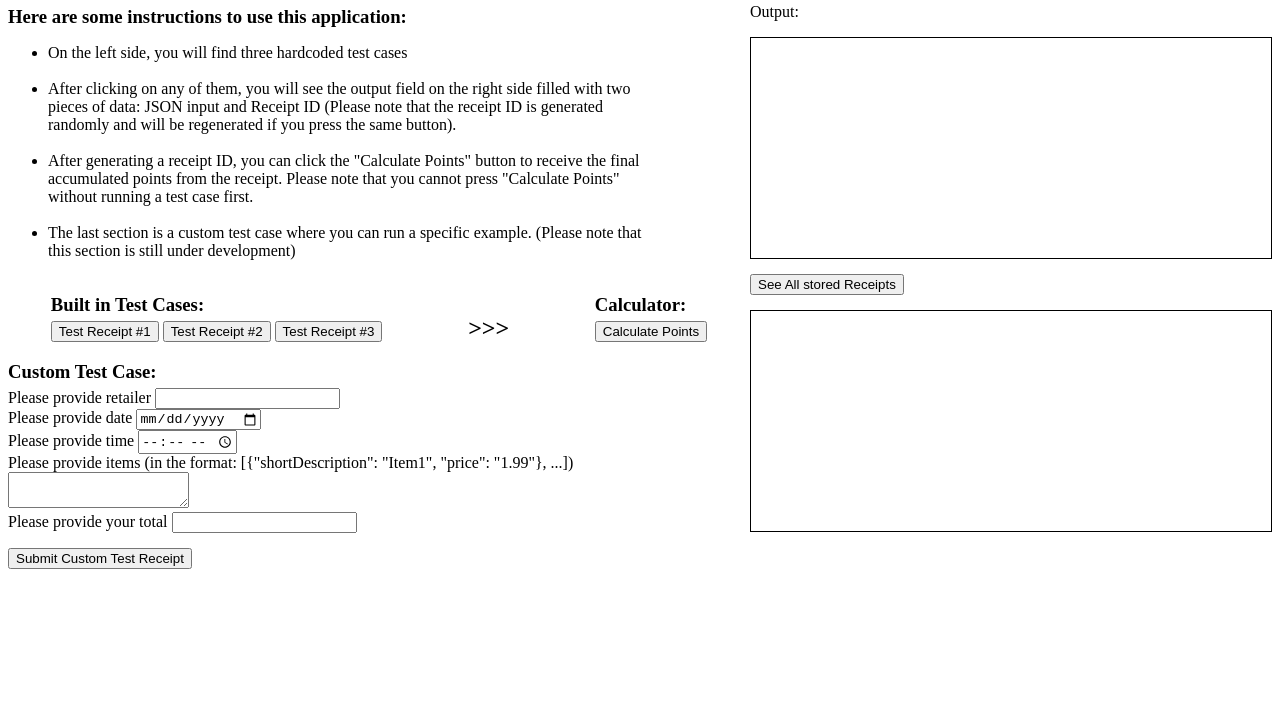
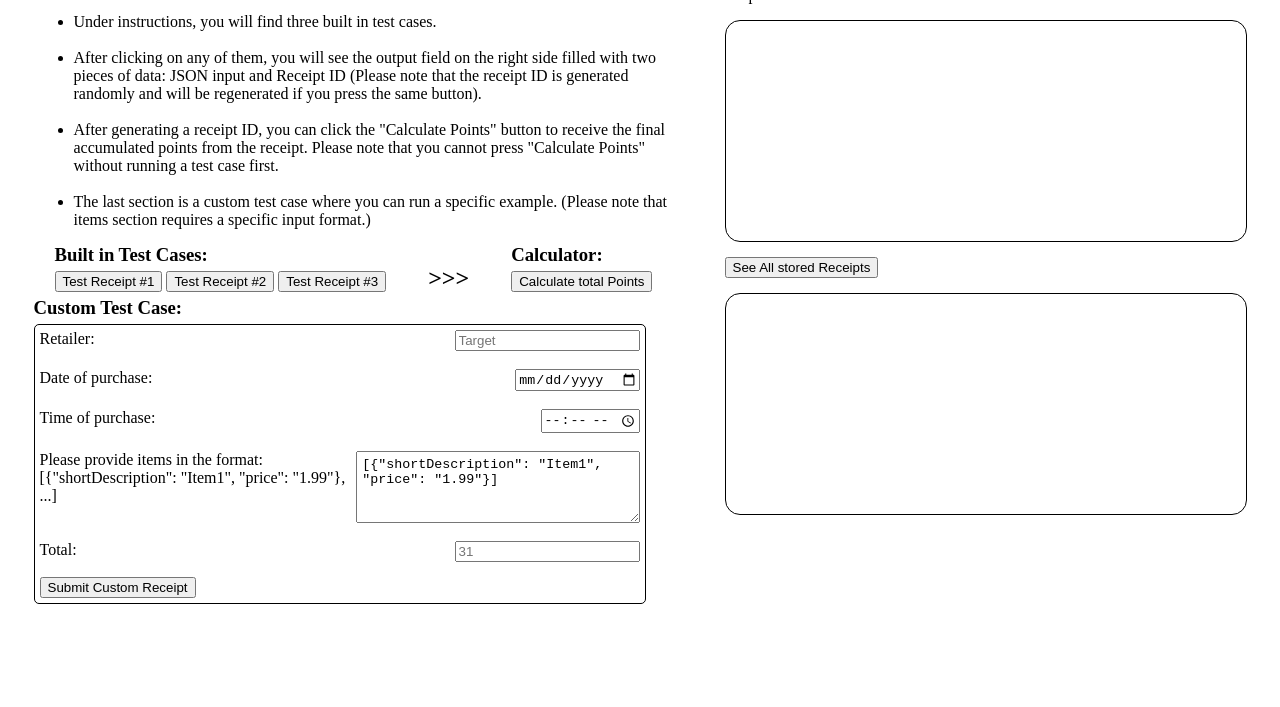
Before and after one commit to AntonJames-Sistence/Receipt_processor, a plain HTML site: page static/index.html in a window 1280 px wide. Shown: the part 93-800 px from the top of the page. Drawn offline with Linux system fonts and the light colour scheme.

Commit message:
Add more explicit description, style and placeholders

```diff
--- a/static/index.html
+++ b/static/index.html
@@ -6,17 +6,17 @@
     <link rel="icon" type="image/x-icon" href="favicon.png">
 </head>
 <body>
-    <h1>Welcome to Receipt Processor v1.2</h1>
+    <h1>Welcome to Receipt Processor v1.3</h1>
 
     <div class="flex">
 
         <div class="left-side">
-                <h3>Here are some instructions to use this application:</h3>
+                <h3>How to use this application:</h3>
                 <ul class="instructions">
-                    <li>On the left side, you will find three hardcoded test cases</li><br>
+                    <li>Under instructions, you will find three built in test cases.</li><br>
                     <li>After clicking on any of them, you will see the output field on the right side filled with two pieces of data: JSON input and Receipt ID (Please note that the receipt ID is generated randomly and will be regenerated if you press the same button).</li><br>
                     <li>After generating a receipt ID, you can click the "Calculate Points" button to receive the final accumulated points from the receipt. Please note that you cannot press "Calculate Points" without running a test case first.</li><br>
-                    <li>The last section is a custom test case where you can run a specific example. (Please note that this section is still under development)</li>
+                    <li>The last section is a custom test case where you can run a specific example. (Please note that items section requires a specific input format.)</li>
                 </ul>
             <!-- Test case buttons -->
             <div class="flex">
@@ -31,33 +31,33 @@
                 <!-- Button to get points for a receipt -->
                 <div>
                     <h3>Calculator:</h3>
-                    <button id="getPointsButton">Calculate Points</button>
+                    <button id="getPointsButton">Calculate total Points</button>
                 </div>
             </div>
 
             <h3>Custom Test Case:</h3>
-            <form>
-                <label>Please provide retailer
-                    <input id="retailerInput">
+            <div class="form">
+                <label class="custom-label">Retailer:
+                    <input id="retailerInput" placeholder="Target">
                 </label>
                 <br>
-                <label>Please provide date
+                <label class="custom-label">Date of purchase:
                     <input type="date" id="purchaseDateInput">
                 </label>
                 <br>
-                <label>Please provide time
+                <label class="custom-label">Time of purchase:
                     <input type="time" id="purchaseTimeInput">
                 </label>
                 <br>
-                <label>Please provide items (in the format: [{"shortDescription": "Item1", "price": "1.99"}, ...])
-                    <textarea id="itemsInput"></textarea>
+                <label class="custom-label">Please provide items in the format:<br> [{"shortDescription": "Item1", "price": "1.99"}, ...]
+                    <textarea id="itemsInput">[{"shortDescription": "Item1", "price": "1.99"}]</textarea>
                 </label>
                 <br>
-                <label>Please provide your total
-                    <input id="totalInput">
+                <label class="custom-label">Total:
+                    <input id="totalInput" placeholder="31">
                 </label>
-            </form>
-            <button id="submitCustomReceiptButton">Submit Custom Test Receipt</button>
+                <button id="submitCustomReceiptButton">Submit Custom Receipt</button>
+            </div>
 
         </div>
 
--- a/static/style.css
+++ b/static/style.css
@@ -1,27 +1,26 @@
-#result {
-    height: 200px;
-    width: 500px;
-    border: 1px solid black;
-    margin: 15px 0px 15px 0px;
-    padding: 10px;
-}
-
-#receipts {
+#result, #receipts {
     height: 200px;
     max-height: 200px;
     width: 500px;
+    overflow: auto;
     border: 1px solid black;
     margin: 15px 0px 15px 0px;
-    overflow: auto;
+    border-radius: 15px;
     padding: 10px;
 }
 
 h1 {
     text-align: center;
+    margin-bottom: 5px;
 }
 
 h3 {
     margin-bottom: 5px;
+    margin-top: 5px;
+}
+
+ul {
+    margin-bottom: 10px;
 }
 
 button:hover {
@@ -29,7 +28,8 @@ button:hover {
 }
 
 #submitCustomReceiptButton {
-    margin: 15px 0px 15px 0px;
+    margin: 15px 0px 0px 0px;
+    align-self: center;
 }
 
 .flex {
@@ -57,3 +57,21 @@ button:hover {
     font-size: x-large;
     font-weight: 900;
 }
+
+.form {
+    width: 600px;
+    border: 1px solid black;
+    border-radius: 5px;
+    padding: 5px;
+}
+
+.custom-label {
+    display: flex;
+    justify-content: space-between;
+}
+
+textarea {
+    height: 60px;
+    width: 280px;
+    padding: 5px;
+}
```
